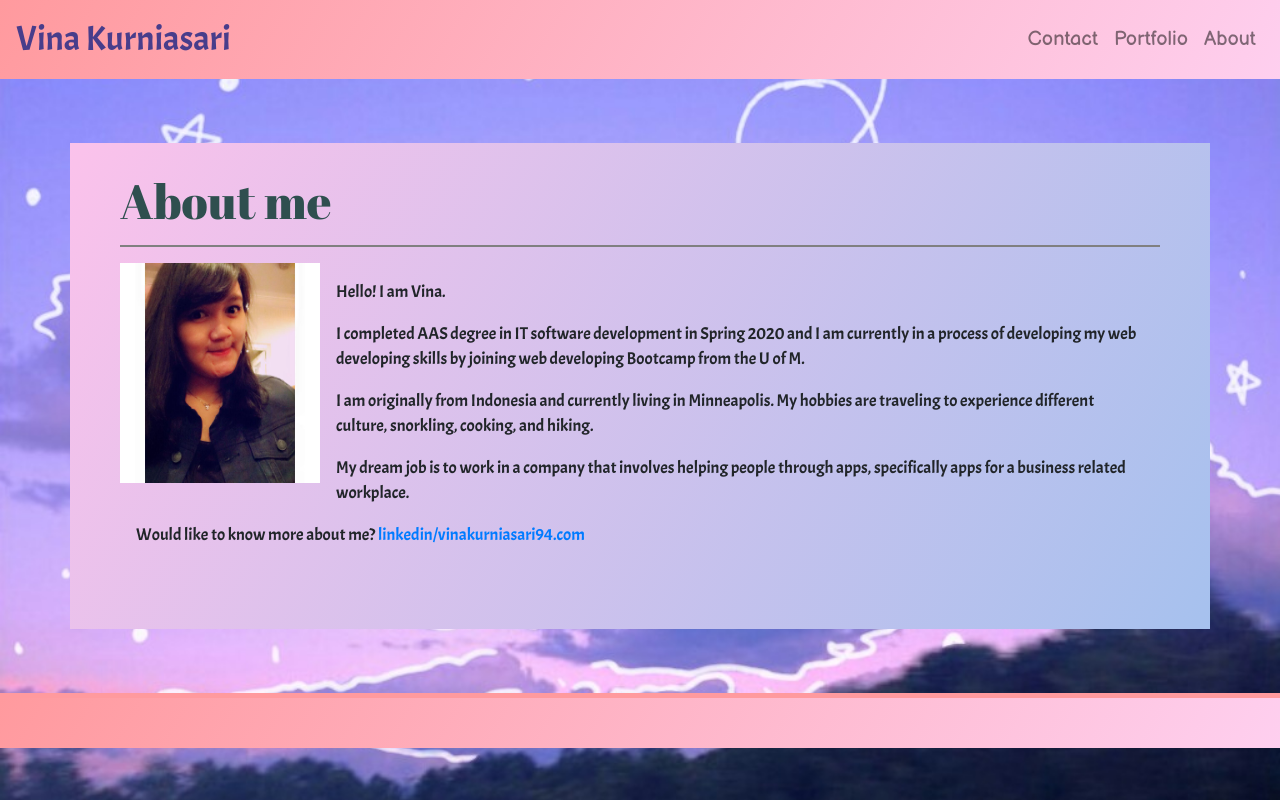
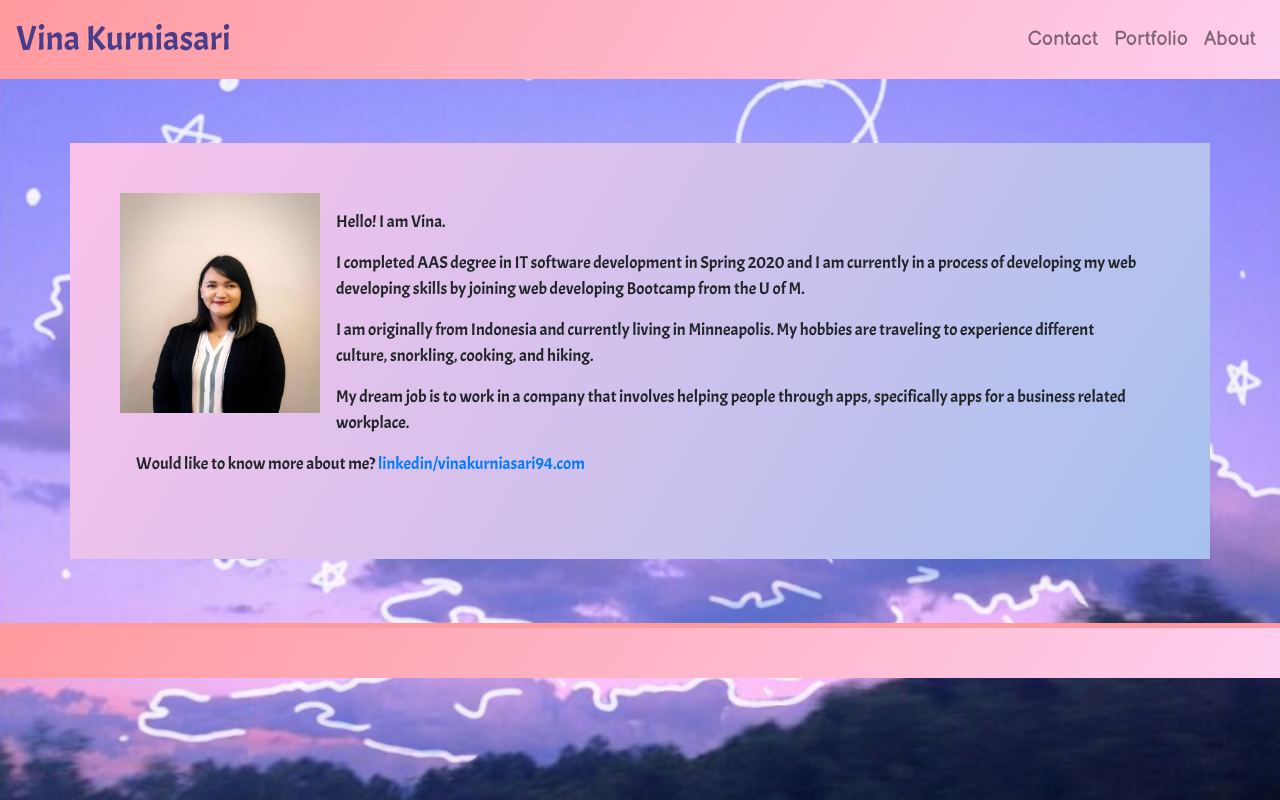
Before and after one commit to vina19/Responsive_Portfolio, a plain HTML site: page index.html in a window 1280 px wide. Drawn offline with nearby package versions, Linux system fonts and the light colour scheme.

Commit message:
Change my picture

```diff
--- a/index.html
+++ b/index.html
@@ -3,7 +3,7 @@
 <head>
     <meta charset="UTF-8">
     <meta name="viewport" content="width=device-width, initial-scale=1.0">
-    <title>Homepage</title>
+    <title>Vina Kurniasari</title>
 
     <!-- Bootstrap CDN -->
     <link rel="stylesheet" href="https://stackpath.bootstrapcdn.com/bootstrap/4.5.2/css/bootstrap.min.css" integrity="sha384-JcKb8q3iqJ61gNV9KGb8thSsNjpSL0n8PARn9HuZOnIxN0hoP+VmmDGMN5t9UJ0Z" crossorigin="anonymous">
@@ -44,20 +44,14 @@
         </div>
     </nav>
 
-    <!-- About me content -->
+    <!-- Short introduction about me content -->
     <div class="container">
-        <div class="row">
-            <div class="col-md-12">
-                <h1>About me</h1>
-                <hr>
-            </div>
-        </div>
         <div class="row single-post no gutters">
 
             <!-- set the look of the content when the screen at large, medium, and small size -->
             <div class="col-lg-12 col-md-12 col-sm-12">
                 <div class="image-wrapper float-left pr-3">
-                    <img class="img-responsive" src="assets/img/11230717_1002174533128817_9111436052500122895_n.jpg" width="200" height="220" alt="main-vina's-image">
+                    <img class="img-responsive" src="./assets/img/vina_pic1.jpg" width="200" height="220" alt="main-vina's-image">
                 </div>
                 <div class="single-post-content-wrapper p-3">
                     <p>Hello! I am Vina.</p>
@@ -82,5 +76,8 @@
     <script src="https://cdn.jsdelivr.net/npm/popper.js@1.16.1/dist/umd/popper.min.js" integrity="sha384-9/reFTGAW83EW2RDu2S0VKaIzap3H66lZH81PoYlFhbGU+6BZp6G7niu735Sk7lN" crossorigin="anonymous"></script>
     <script src="https://stackpath.bootstrapcdn.com/bootstrap/4.5.2/js/bootstrap.min.js" integrity="sha384-B4gt1jrGC7Jh4AgTPSdUtOBvfO8shuf57BaghqFfPlYxofvL8/KUEfYiJOMMV+rV" crossorigin="anonymous"></script>
 
+    <!-- Font Awesome -->
+    <script src="https://kit.fontawesome.com/ec4f055225.js" crossorigin="anonymous"></script>
+
 </body>
 </html>
```
Also changed, not shown: assets/img/11230717_1002174533128817_9111436052500122895_n.jpg (deleted), assets/img/vina_pic1.jpg (added).
